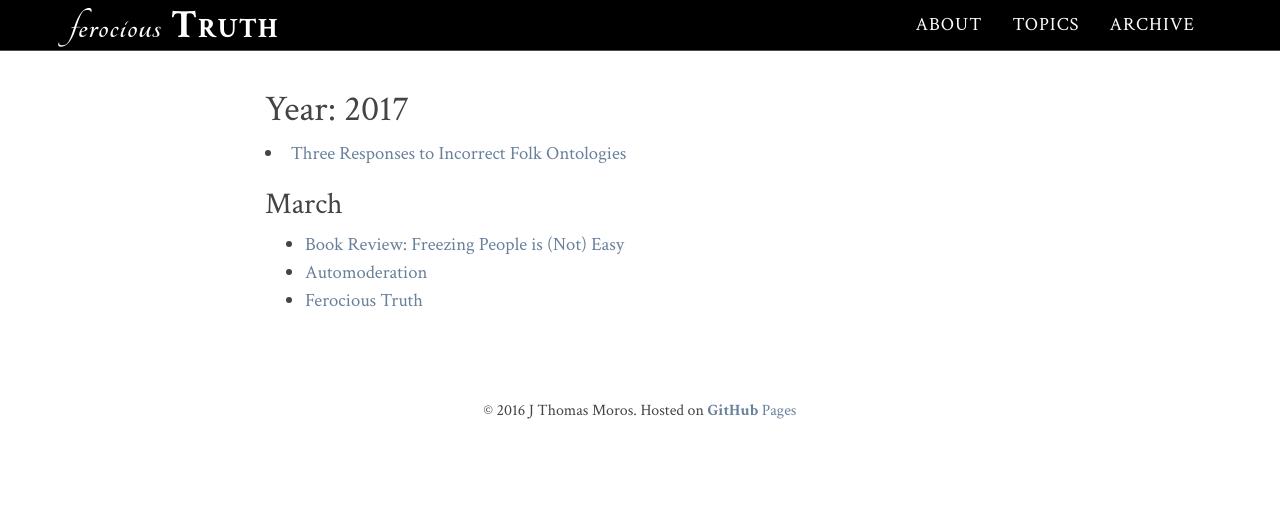
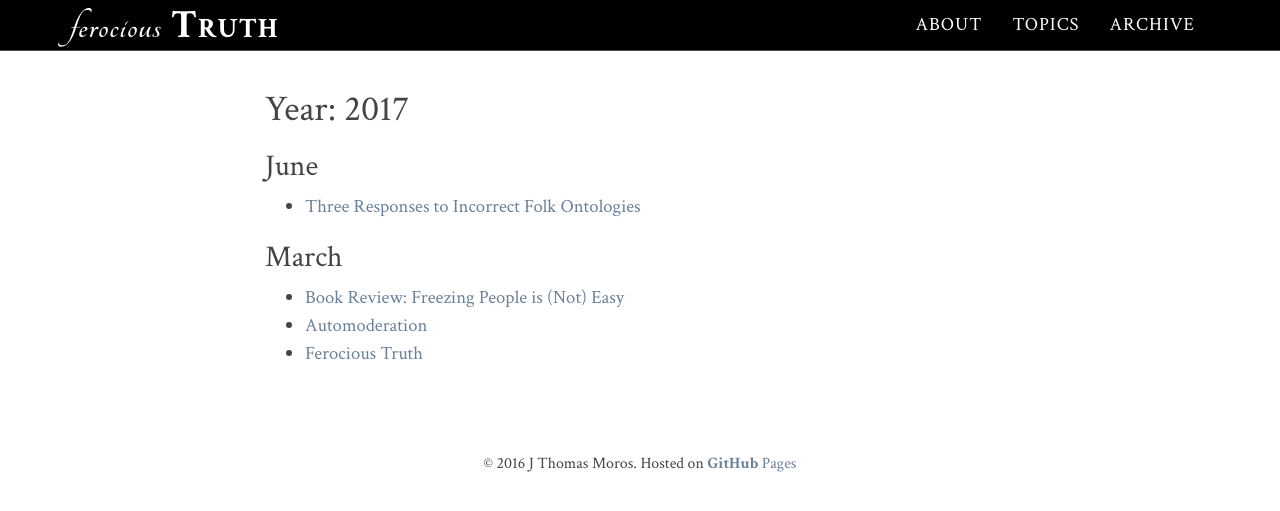
Before and after one commit to FerociousTruth/FerociousTruth.github.io, a Jekyll site: the page built from 2017/index.html, in a window 1280 px wide. Shown: the top 511 px of the page. Built offline with Jekyll 4.4.1, drawn with Linux system fonts in a browser that asks for light colours; nearby versions of some CDN libraries; comment, search, counter and statistics services are not loaded.

Commit message:
refactor blog year page layout

```diff
--- a/_layouts/blog-year.html
+++ b/_layouts/blog-year.html
@@ -1,35 +1,49 @@
 ---
 layout: page
 ---
-{% capture year %}{{page.year}}{% endcapture %}
 <section id="blog-{{year}}" class="blog-year">
-	<h1>Year: {{year}}</h1>
-{% for post in site.posts  %}
-	{% capture this_year %}{{ post.date | date: "%Y" }}{% endcapture %}
-	{% if this_year == year %}
-		{% capture this_month %}{{ post.date | date: "%B" }}{% endcapture %}
-		{% capture this_month_num %}{{ post.date | date: "%m" }}{% endcapture %}
-		{% capture next_year %}{{ post.previous.date | date: "%Y" }}{% endcapture %}
-		{% capture next_month %}{{ post.previous.date | date: "%B" }}{% endcapture %}
-		{% capture next_month_num %}{{ post.previous.date | date: "%m" }}{% endcapture %}
-
-		{% if forloop.first %}
+    {% assign drafts = site.posts | where_exp: "post", "post.draft == true" %}
+    {% assign first_post = true %}
+    {% for post in drafts %}
+        {% assign post_year = post.date | date: "%Y" | to_integer %}
+        {% if post_year == page.year %}
+            {% if first_post %}<h1>{{page.year}} Drafts</h1>{% endif %}
+            {% assign post_month = post.date | date: "%B" %}
+            {% if post_month != current_month %}
+            {% unless first_post %}</section></ul>{% endunless %}
             <section class="month">
-				<h2>{{this_month}}</h2>
+                <h2>{{post_month}}</h2>
                 <ul>
             {% endif %}
                     <li><a href="{{post.url}}" class="internal">{{post.title}}</a></li>
-		{% if this_month != next_month and this_year == next_year %}
-				</ul>
-			</section>
+            {% assign current_year = post_year %}
+            {% assign current_month = post_month %}
+            {% assign first_post = false %}
+        {% endif %}
+    {% endfor %}
+    {% unless first_post %}</section></ul>{% endunless %}
+
+    <h1>Year: {{page.year}}</h1>
+    {% comment %} clear out current year and month, still set from drafts loop {% endcomment %}
+    {% assign current_year = null %}
+    {% assign current_month = null %}
+    {% assign posts = site.posts | where_exp: "post", "post.draft != true" %}
+    {% assign first_post = true %}
+    {% for post in posts %}
+        {% assign post_year = post.date | date: "%Y" | to_integer %}
+        {% if post_year == page.year %}
+            {% assign post_month = post.date | date: "%B" %}
+            {% if post_month != current_month %}
+            {% unless first_post %}</section></ul>{% endunless %}
             <section class="month">
-				<h2>{{next_month}}</h2>
+                <h2>{{post_month}}</h2>
                 <ul>
             {% endif %}
-	{% endif %}
-	{% if forloop.last %}
-			</ul>
-		</section>
+                    <li><a href="{{post.url}}" class="internal">{{post.title}}</a></li>
+            {% assign current_year = post_year %}
+            {% assign current_month = post_month %}
+            {% assign first_post = false %}
         {% endif %}
     {% endfor %}
+    {% unless first_post %}</section></ul>{% endunless %}
 </section>
```
Lines whose indentation alone changed are shown as unchanged.
